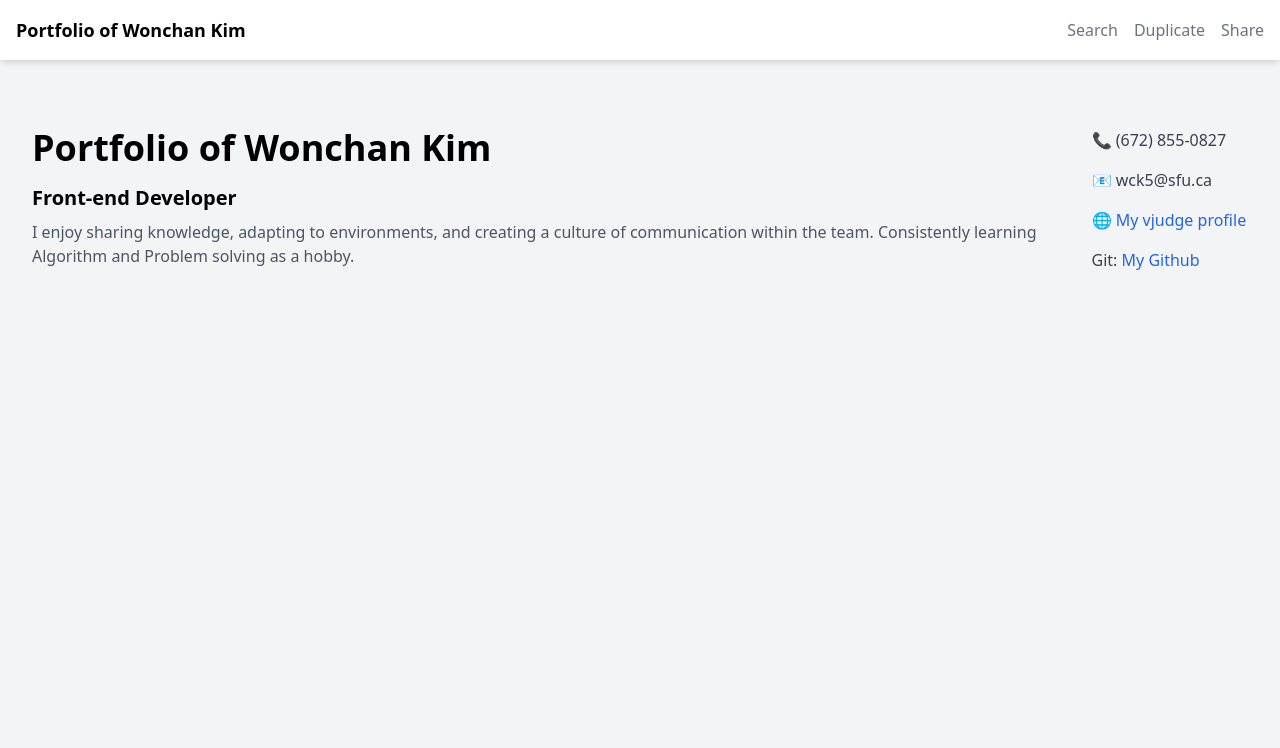
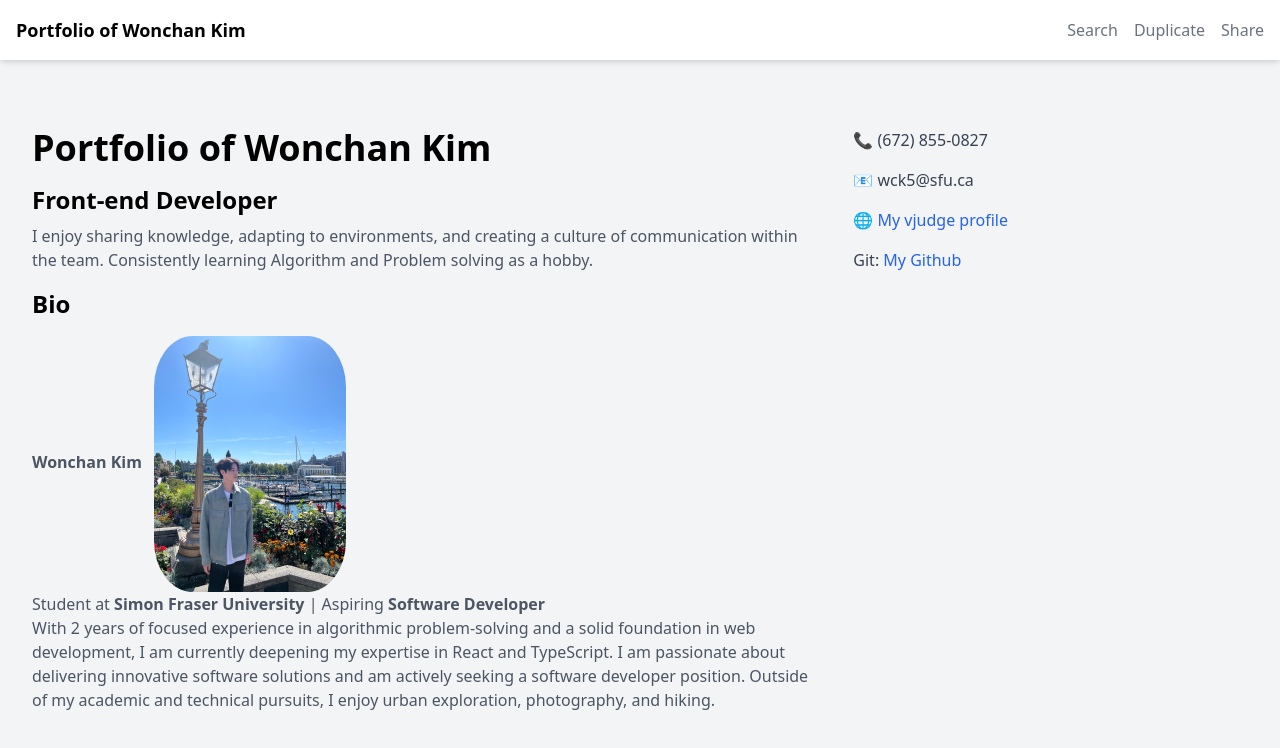
Before and after one commit to Wonchan-Kim/wonchan-kim.github.io, a plain HTML site: page src/index.html in a window 1280 px wide. Drawn offline with Linux system fonts and the light colour scheme.

Commit message:
Third Issue - Bio Updated

```diff
--- a/src/index.html
+++ b/src/index.html
@@ -5,34 +5,66 @@
   <meta name="viewport" content="width=device-width, initial-scale=1.0">
   <link href="../dist/output.css" rel="stylesheet">
   <title>Wonchan Kim</title>
+  <style>
+    .profile {
+      display: inline-block;
+      margin-left: 50px;
+      width: 192px;
+      height: 256px;
+      border-radius: 20%;
+    }
+
+  </style>
 </head>
 <body class="bg-gray-100 p-8">
-  <!-- Header Section with Fixed Position -->
-  <header class="flex justify-between items-center mb-8 p-4 bg-white shadow-md w-full fixed top-0 left-0">
+  <header class="flex justify-between items-center mb-8 p-4 bg-white shadow-md w-full fixed top-0 left-0 ml-16">
     <h1 class="text-lg font-semibold">Portfolio of Wonchan Kim</h1>
-    <div class="flex space-x-4 text-gray-500">
+    <nav class="flex space-x-4 text-gray-500">
       <a href="#" class="hover:text-black">Search</a>
       <a href="#" class="hover:text-black">Duplicate</a>
       <a href="#" class="hover:text-black">Share</a>
-    </div>
+    </nav>
   </header>
 
   <!-- Main Section -->
-  <main class="flex justify-between items-start mt-24 space-x-8">
-    <div class="w-7/8">
+  <main class="mt-24">
+    <!-- Content Wrapper -->
+    <section class="flex justify-between items-start space-x-8">
+      <!-- Left Column -->
+      <article class="w-2/3">
+        <!-- About Section -->
+        <section id="about">
           <h2 class="text-4xl font-bold mb-4">Portfolio of Wonchan Kim</h2>
-      <p class="text-xl font-semibold mb-2">Front-end Developer</p>
-      <p class="text-gray-600">
+          <p class="text-2xl font-bold mb-2">Front-end Developer</p>
+          <p class="text-gray-600 mb-4">
             I enjoy sharing knowledge, adapting to environments, and creating a culture of communication within the team.
             Consistently learning Algorithm and Problem solving as a hobby.
           </p>
-    </div>
-    <div class="w-1/6 text-gray-700 space-y-4 text-right">
+        </section>
+
+        <!-- Bio Section -->
+        <section id="bio" class="mt-10">
+          <h3 class="text-2xl font-bold mb-4">Bio</h3>
+          <p class="text-gray-600 inline-flex items-center">
+            <span class="font-bold">Wonchan Kim</span>
+            <img class="profile" src="../img/Wonchan_Photo.jpeg" alt="Wonchan Kim's Photo" style="width: 192px; height: 256px; border-radius: 20%; margin-left: 8px;">
+            <br>
+            Student at <span class="font-bold">Simon Fraser University</span> | Aspiring <span class="font-bold">Software Developer</span>
+          </p>
+          <p class="text-gray-600 mt-4">
+            With 2 years of focused experience in algorithmic problem-solving and a solid foundation in web development, I am currently deepening my expertise in React and TypeScript. I am passionate about delivering innovative software solutions and am actively seeking a software developer position. Outside of my academic and technical pursuits, I enjoy urban exploration, photography, and hiking.
+          </p>
+        </section>
+      </article>
+
+      <!-- Contact Section -->
+      <aside id="contact" class="w-1/3 text-gray-700 space-y-4 text-right">
         <p class="flex items-center justify-start"><span>📞</span>&nbsp;(672) 855-0827</p>
         <p class="flex items-center justify-start"><span>📧</span>&nbsp;wck5@sfu.ca</p>
         <p class="flex items-center justify-start"><span>🌐</span>&nbsp;<a href="https://vjudge.net/user/Wonchan_Kim" class="hover:underline text-blue-600">My vjudge profile</a></p>
         <p class="flex items-center justify-start">Git:&nbsp;<a href="https://github.com/Wonchan-Kim" class="hover:underline text-blue-600">My Github</a></p>
-    </div>
+      </aside>
+    </section>
   </main>
 </body>
 </html>
```
Lines whose indentation alone changed are shown as unchanged.
